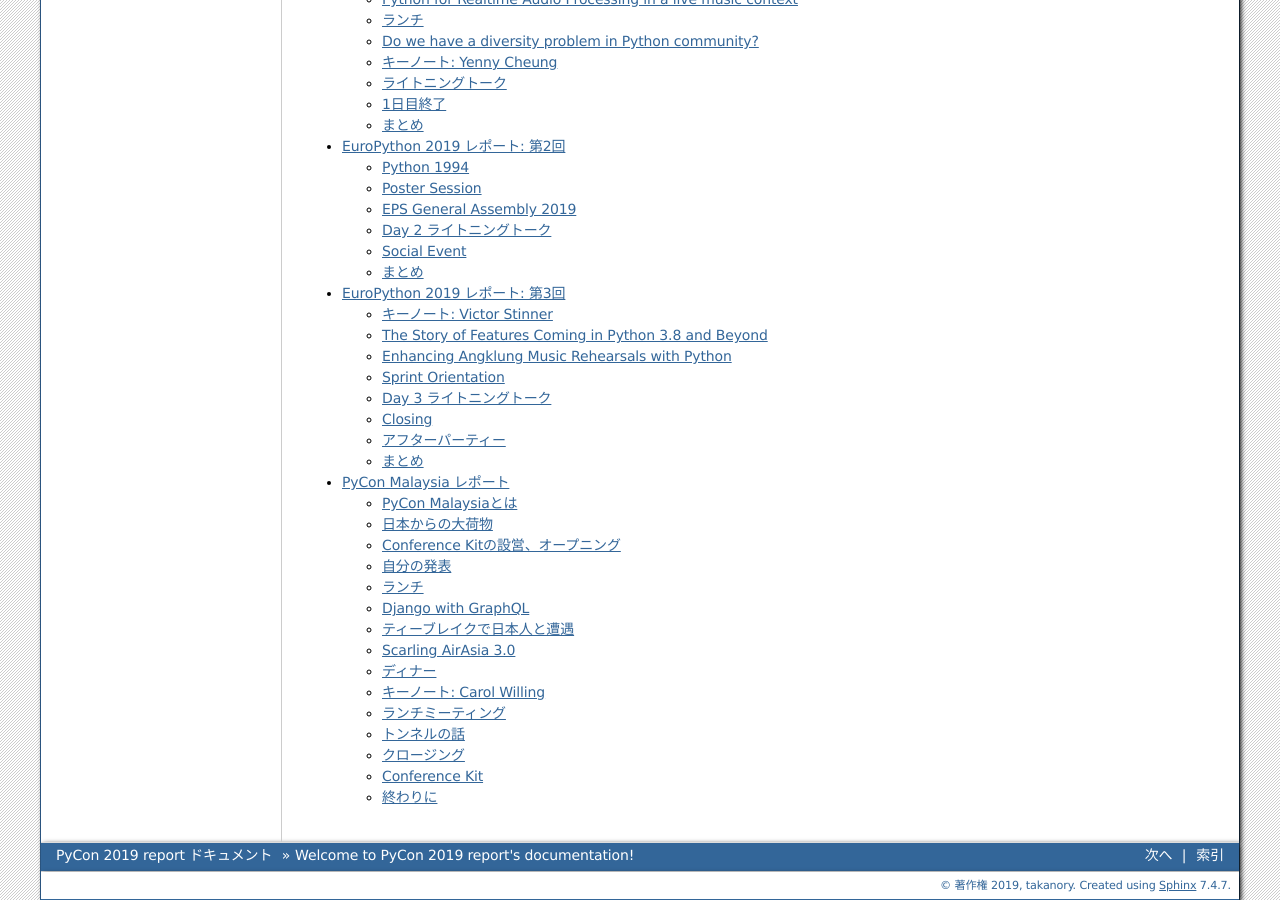
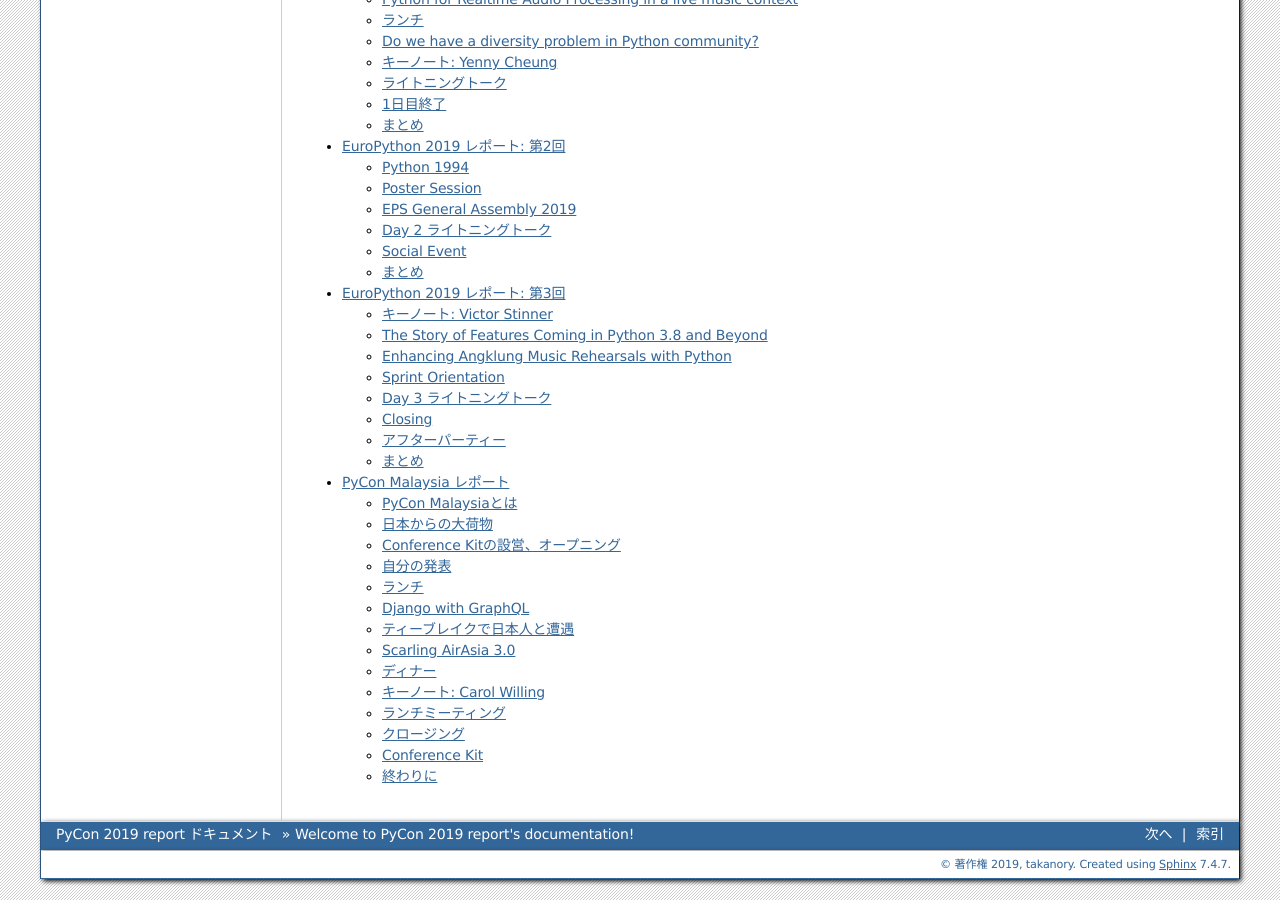
Before and after one commit to takanory/pycon2019report, a Sphinx documentation site: the page built from source/index.rst, in a window 1280 px wide and 900 px high, scrolled down 1396 px. Built offline with Sphinx 7.4.7, drawn with Linux system fonts in a browser that asks for light colours.

Commit message:
refs #6 update malaysia report

```diff
--- a/source/malaysia.rst
+++ b/source/malaysia.rst
@@ -380,9 +380,6 @@
 
    アジア各国のPyConメンバーでランチ
 
-トンネルの話
-============
-
 クロージング
 ============
 最後はクロージングです。
```
